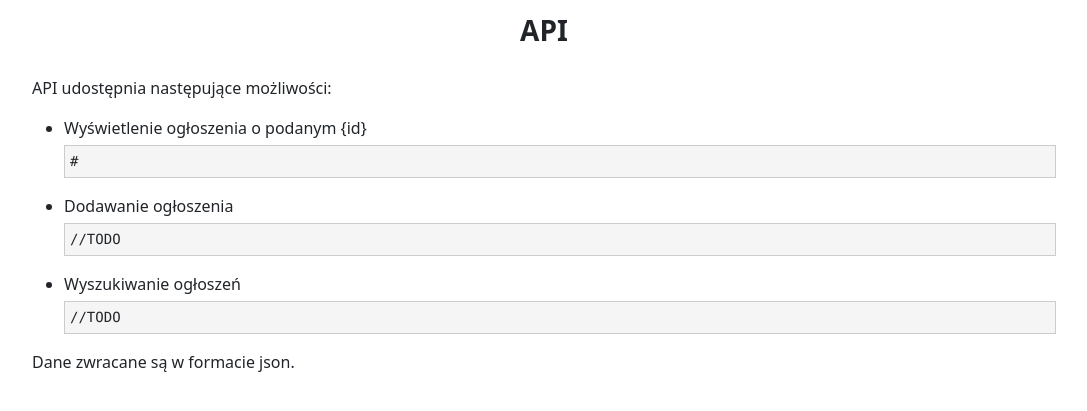
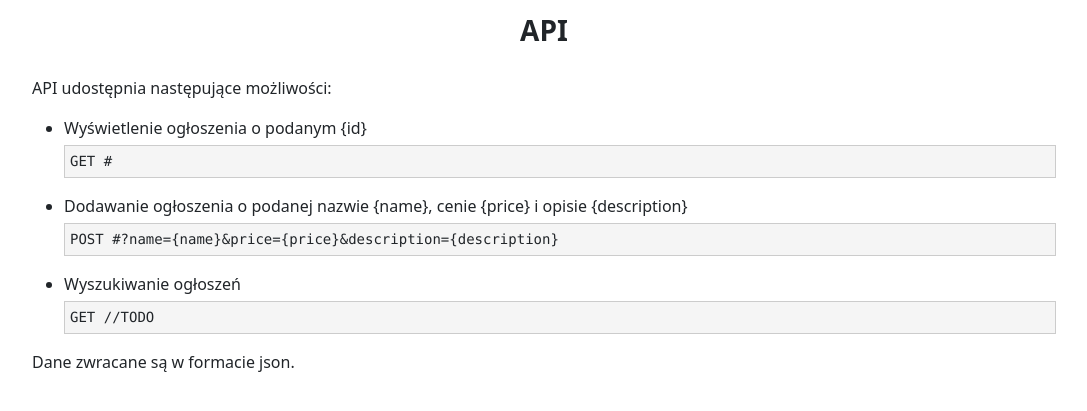
Before and after one commit to BladeStudios/ads-board, a Symfony app: template templates/api/index.html.twig in a window 1280 px wide. Shown: the part 58-469 px from the top of the page, without its empty margins (96-1183 px from the left). Run offline with Twig, Linux system fonts and the light colour scheme; the template is opened without the code that fills it, so the values that code supplies are empty; some libraries are stand-ins or nearby versions.

Commit message:
Update api/index view
Add URL in "Dodawanie ogłoszenia" section and add HTTP method names in all sections

```diff
--- a/templates/api/index.html.twig
+++ b/templates/api/index.html.twig
@@ -10,13 +10,13 @@
         <p>API udostępnia następujące możliwości:
         <ul>
             <li>Wyświetlenie ogłoszenia o podanym {id}
-                <pre>{{ path('api_ad', {id: '{id}'}) | replace({'%7B':'{', '%7D':'}'}) }}</pre>
+                <pre>GET {{ path('api_ad_display', {id: '{id}'}) | replace({'%7B':'{', '%7D':'}'}) }}</pre>
             </li>
-            <li>Dodawanie ogłoszenia
-                <pre>//TODO</pre>
+            <li>Dodawanie ogłoszenia o podanej nazwie {name}, cenie {price} i opisie {description}
+                <pre>POST {{ path('api_ad_add') }}?name={name}&price={price}&description={description}</pre>
             </li>
             <li>Wyszukiwanie ogłoszeń
-                <pre>//TODO</pre>
+                <pre>GET //TODO</pre>
             </li>
         </ul>
         Dane zwracane są w formacie json.
```
